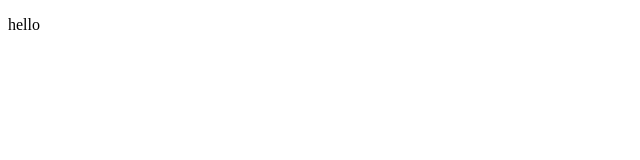
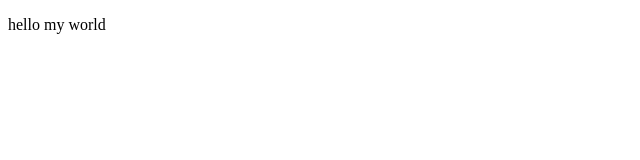
Before and after one commit to WafaShTechCampus/TechCampus-one, a plain HTML site: page about.html in a window 1280 px wide. Shown: the full height of the page, 0-640 px from the left. Drawn offline with Linux system fonts and the light colour scheme.

Commit message:
edit p for about

```diff
--- a/about.html
+++ b/about.html
@@ -4,7 +4,7 @@
 		<title>test</title>
 	</head>
 	<body>
-		<p> hello </p>
+		<p> hello my world</p>
 
 	</body>
 </html>
```
